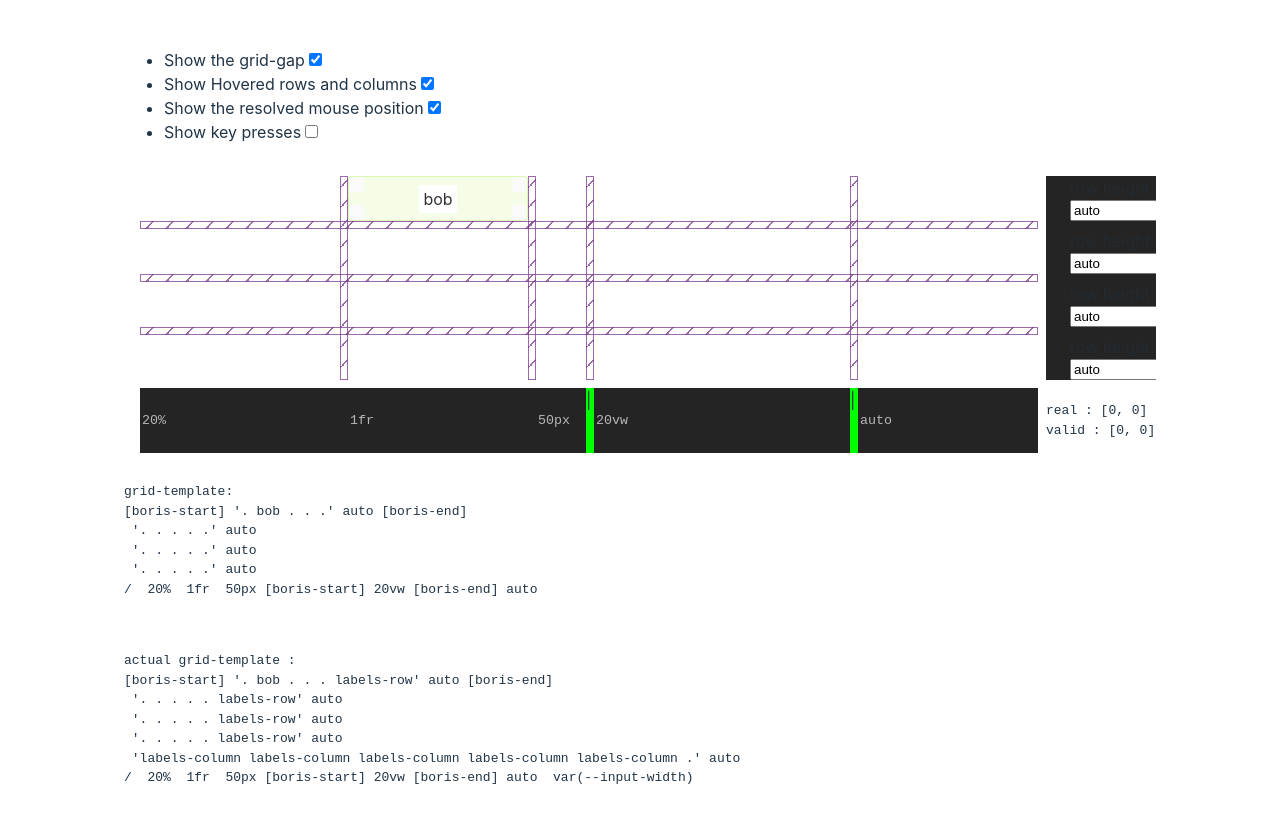
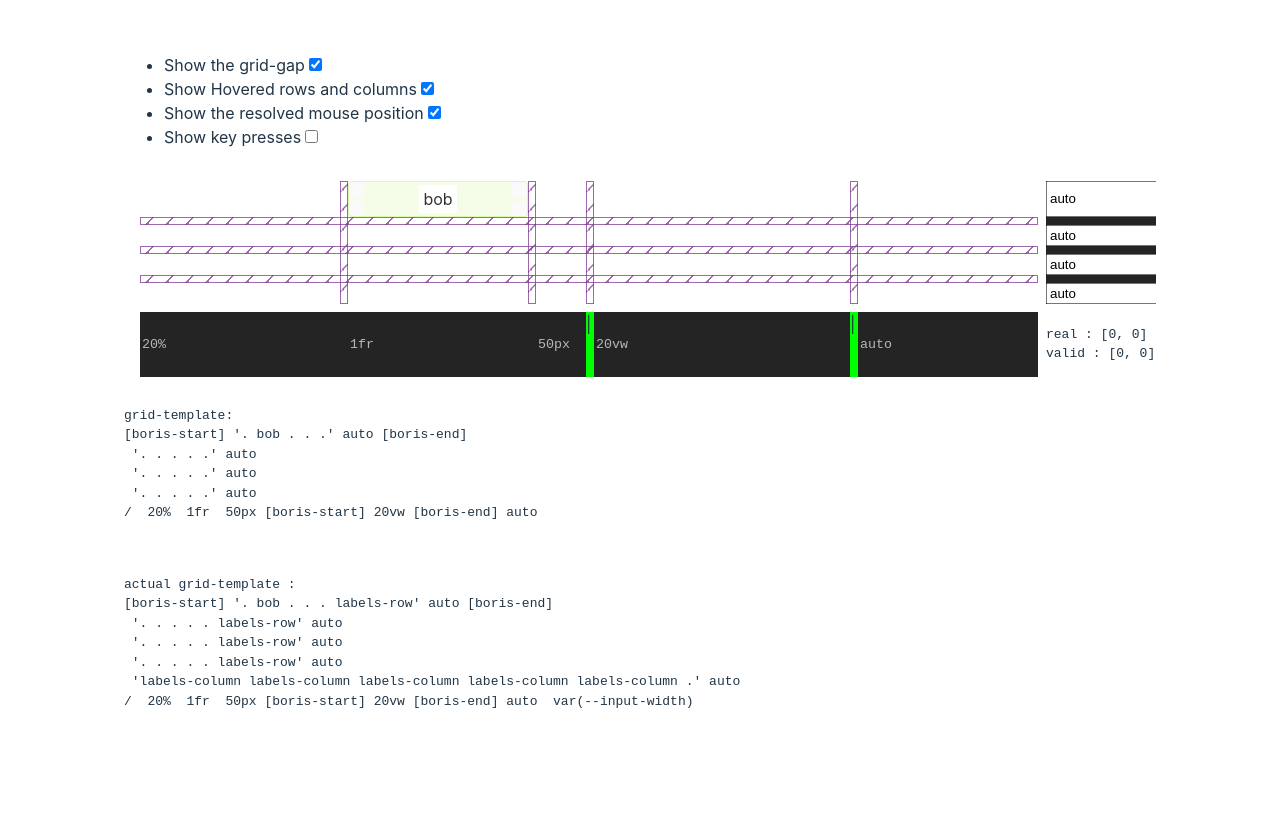
Before and after one commit to Ragnar-Oock/css-grid-generator, a Vue app: page / in a window 1280 px wide. Shown: the top 822 px of the page. After the commit the page ends 800 px from the top, so only its background shows below. Built offline with nearby package versions, Linux system fonts and the light colour scheme.

Commit message:
feat(ui): tidy up the ui a bit

```diff
--- a/src/components/GridContainer.vue
+++ b/src/components/GridContainer.vue
@@ -1,17 +1,17 @@
 <script setup lang="ts">
 	import { Ref, computed, onMounted, onUnmounted, provide, ref } from "vue";
-import { getAreasOnLine, makeArea } from "../helper/area.helper";
+import { makeArea } from "../helper/area.helper";
 import { serializeExplicitTrackList, serializeTrack } from "../helper/css-normalize";
 import { useGrid } from "../stores/grid.store";
 import { Coord, isSameCoord, isSnappedToGrid, useMousePosition } from "../stores/mouse-position.store";
 import { ExplicitTrack, containerSymbol, type ExplicitRowTrackObj, type ExplicitTrackList } from "../types/grid.type";
 import { OneOrMore } from "../types/helper.type";
 import { Interaction } from "../types/interaction.type";
-import GridHeadColumn from "./tracks/GridHeadColumn.vue";
-import GridHeadRow from "./tracks/GridHeadRow.vue";
 import GridItem from './GridItem.vue';
 import DevTools from './devtools/DevTools.vue';
 import MousePosition from './devtools/MousePosition.vue';
+import GridHeadColumn from "./tracks/GridHeadColumn.vue";
+import GridHeadRow from "./tracks/GridHeadRow.vue";
 
 	const grid = useGrid();
 
--- /dev/null
+++ b/src/components/inputs/borderless-input.vue
@@ -0,0 +1,36 @@
+<script setup lang="ts">
+	const model = defineModel()
+</script>
+
+<template>
+	<input
+		type="text"
+		v-bind="$attrs"
+		class="borderless"
+		v-model="model"
+	>
+</template>
+
+<style scoped lang="scss">
+	.borderless {
+		--input-foreground: var(--text-color);
+		--input-foreground-hover: #bb00bb88;
+		--input-foreground-focus: #b0b;
+
+		--input-placeholder: #333333;
+
+
+		min-width: unset;
+		border: none;
+		padding: none;
+		background-color: transparent;
+		font-family: monospace;
+		color: var(--text-color);
+
+		&:focus {
+			outline: none;
+			color: var(--input-foregroud-focused);
+			background-color: var(--input-background-focused);
+		}
+	}
+</style>
--- a/src/components/tracks/GridColumnHead.vue
+++ b/src/components/tracks/GridColumnHead.vue
@@ -1,6 +1,7 @@
 <script setup lang="ts">
 import { incrementString } from '../../helper/incrementable-string.helper';
 import { LineNames, TrackSize } from '../../types/grid.type';
+import BorderlessInput from "../inputs/borderless-input.vue";
 
 
 const name = defineModel<LineNames>('name');
@@ -23,13 +24,12 @@ function incrementValue(increment: number) {
 			:style="{visibility: name ? 'visible' : 'hidden'}"
 			v-tippy="{content: name}"
 			>|</span>
-			<input
+			<BorderlessInput
+				v-model="width"
 				class="size"
+
 				placeholder="auto"
-				type="text"
 				:id="id"
-				v-model="width"
-
 				aria-label="column width"
 
 				@keydown.up.exact="incrementValue(1)"
@@ -38,7 +38,7 @@ function incrementValue(increment: number) {
 				@keydown.down.shift="incrementValue(-0.1)"
 				@keydown.up.alt="incrementValue(10)"
 				@keydown.down.alt="incrementValue(-10)"
-			>
+			/>
 	</div>
 </template>
 
@@ -57,17 +57,7 @@ function incrementValue(increment: number) {
 	}
 	.size {
 		grid-area: size;
-		min-width: unset;
-		border: none;
-		padding: none;
-		background-color: transparent;
-		font-family: monospace;
-		color: var(--text-color);
 
-		&:focus {
-			outline: none;
-			color: #b0b;
-		}
 	}
 }
 </style>
--- a/src/components/tracks/GridRowHead.vue
+++ b/src/components/tracks/GridRowHead.vue
@@ -1,10 +1,8 @@
 <script setup lang="ts">
 import { incrementString } from '../../helper/incrementable-string.helper';
-import { LineNames, TrackSize } from '../../types/grid.type';
-import TrackAutoCompleteList from './TrackAutoCompleteList.vue';
+import { TrackSize } from '../../types/grid.type';
 
 
-const name = defineModel<LineNames>('name');
 const width = defineModel<TrackSize>('width', {required: true});
 
 const id = crypto.randomUUID();
@@ -16,16 +14,13 @@ function incrementValue(increment: number) {
 
 <template>
 	<label :for="id" class="grid-row-head">
-		<span class="track" tabindex="0" :style="{visibility: name ? 'visible' : 'hidden'}">|<span class="tooltip">{{name}}</span></span>
-		<div class="label-text">
-			row height
-		</div>
 		<input
 			placeholder="auto"
 			type="text"
 			:id="id"
 			v-model="width"
 			:list="'list'+id"
+			aria-label="row height"
 			@keydown.up.exact="incrementValue(1)"
 			@keydown.down.exact="incrementValue(-1)"
 			@keydown.up.shift="incrementValue(0.1)"
@@ -51,9 +46,9 @@ function incrementValue(increment: number) {
 	.grid-row-head {
 		display: grid;
 		grid-template:
-			'track label' auto
-			'. input' auto
-		/ auto 1fr;
+			'track' auto
+			'input' 1fr
+		/ auto;
 		.label-text {
 			grid-area: label;
 			transition: opacity 300ms ease-in-out;
@@ -71,7 +66,6 @@ function incrementValue(increment: number) {
 			grid-area: track;
 			position: relative;
 			display: inline block;
-			aspect-ratio: 1 / 1;
 			background-color: #fff;
 			color: red;
 			.tooltip {
--- a/src/helper/css-normalize.ts
+++ b/src/helper/css-normalize.ts
@@ -1,7 +1,6 @@
-import { ExplicitRowTrack, ExplicitRowTrackObj, ExplicitTrack, TrackSize } from "../types/grid.type";
-import { OneOrMore } from "../types/helper.type";
+import { ExplicitRowTrack, ExplicitRowTrackObj, ExplicitTrackList } from "../types/grid.type";
 
-export function serializeExplicitTrackList(explicitTrackList: OneOrMore<ExplicitTrack>): string {
+export function serializeExplicitTrackList(explicitTrackList: ExplicitTrackList): string {
 	return explicitTrackList
 		.map(({ lineNames, trackSize }, index, { length }) => {
 			if (index === length - 1) {
--- a/src/types/css.type.ts
+++ b/src/types/css.type.ts
@@ -34,3 +34,5 @@ export const LenghtUnit = [
 export type Length = `${number}${typeof LenghtUnit[number]}`;
 
 export type LengthPercentage = `${number}%`;
+
+export type CustomProp = `var(--${string})` | `var(--${string},${string})`;
--- a/src/types/grid.type.ts
+++ b/src/types/grid.type.ts
@@ -35,7 +35,7 @@ export type InflexibleBreadth = 'auto' | 'min-content' | 'max-content' | CSS.Len
 export type FitContent = `fit-content(${CSS.Length})` | `fit-content(${CSS.LengthPercentage})`;
 export type TrackBreadth = CSS.LengthPercentage | FlexFactor | 'min-content' | 'max-content' | 'auto' | CSS.Length;
 export type MinMax = `minmax(${InflexibleBreadth}, ${TrackBreadth})`;
-export type TrackSize = TrackBreadth | MinMax | FitContent;
+export type TrackSize = TrackBreadth | MinMax | FitContent | CSS.CustomProp;
 export type LineNames = `[${string}]`;
 
 export type GridTemplateRows = '';
```
